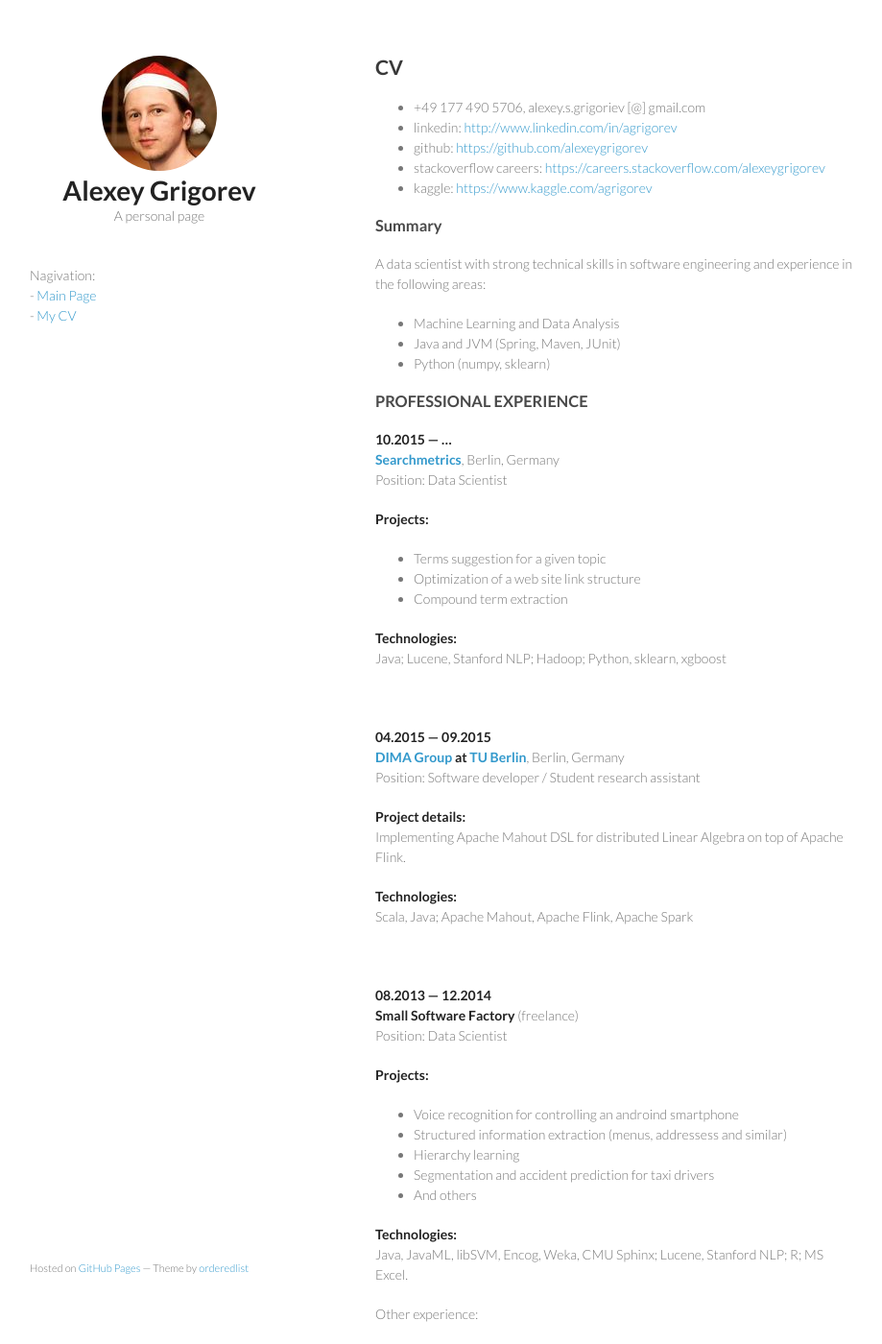
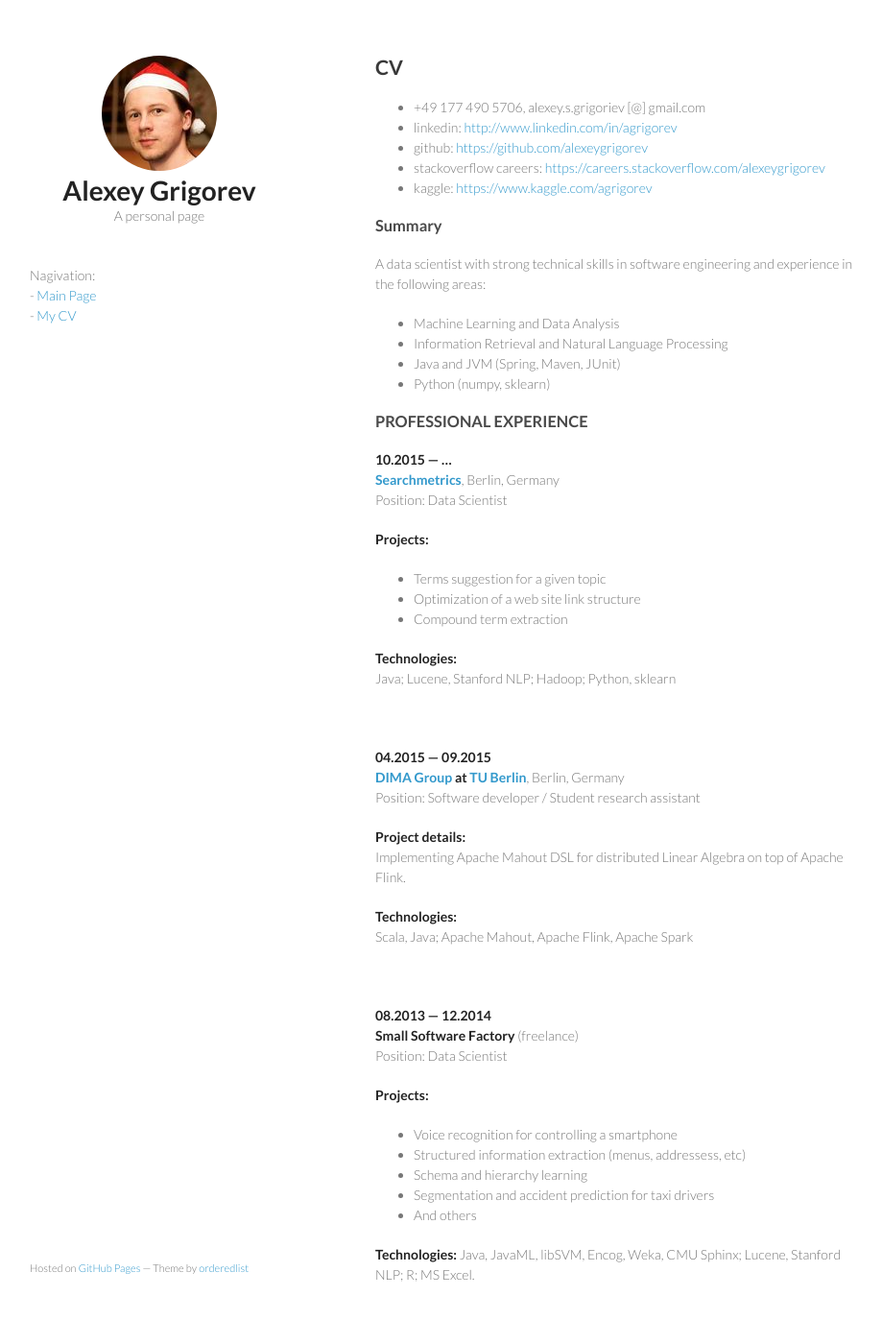
Before and after one commit to alexeygrigorev/alexeygrigorev.github.io, a Jekyll site: the page built from cv.md, in a window 1280 px wide and 1400 px high. Shown: the whole window at 96% size, without its empty margins (179-1098 px from the left). Built offline with Jekyll 4.4.1, drawn with Linux system fonts in a browser that asks for light colours.

Commit message:
Update cv.md

```diff
--- a/cv.md
+++ b/cv.md
@@ -20,6 +20,7 @@ title: Alexey Grigorev - CV
 A data scientist with strong technical skills in software engineering and experience in the following areas:
 
 - Machine Learning and Data Analysis
+- Information Retrieval and Natural Language Processing
 - Java and JVM (Spring, Maven, JUnit)
 - Python (numpy, sklearn)
 
@@ -36,7 +37,7 @@ Position: Data Scientist<br/>
 - Compound term extraction
 
 <strong>Technologies:</strong><br/>
-Java; Lucene, Stanford NLP; Hadoop; Python, sklearn, xgboost<br/>
+Java; Lucene, Stanford NLP; Hadoop; Python, sklearn<br/>
 
 
 &nbsp;
@@ -59,17 +60,17 @@ Scala, Java; Apache Mahout, Apache Flink, Apache Spark<br/>
 <strong>Small Software Factory</strong> (freelance)<br/>
 Position: Data Scientist<br/>
 
-<strong>Projects:</strong><br/>
-- Voice recognition for controlling an androind smartphone
-- Structured information extraction (menus, addressess and similar)
-- Hierarchy learning
+<strong>Projects:</strong>
+- Voice recognition for controlling a smartphone
+- Structured information extraction (menus, addressess, etc)
+- Schema and hierarchy learning
 - Segmentation and accident prediction for taxi drivers
 - And others
 
-
-<strong>Technologies:</strong><br/>
+<strong>Technologies:</strong>
 Java, JavaML, libSVM, Encog, Weka, CMU Sphinx; Lucene, Stanford NLP; R; MS Excel.
 
+&nbsp;
 
 Other experience:
 
```
